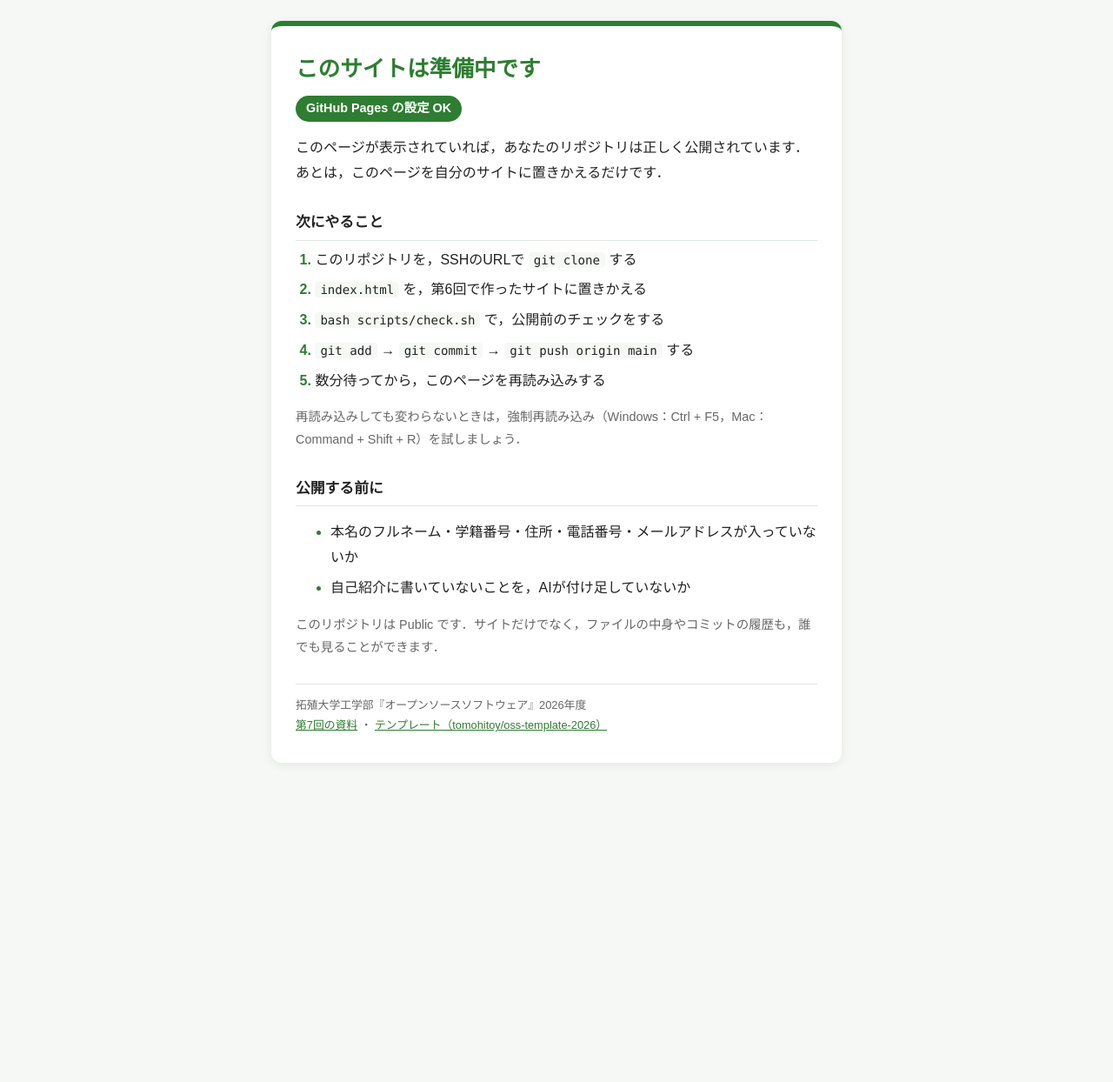
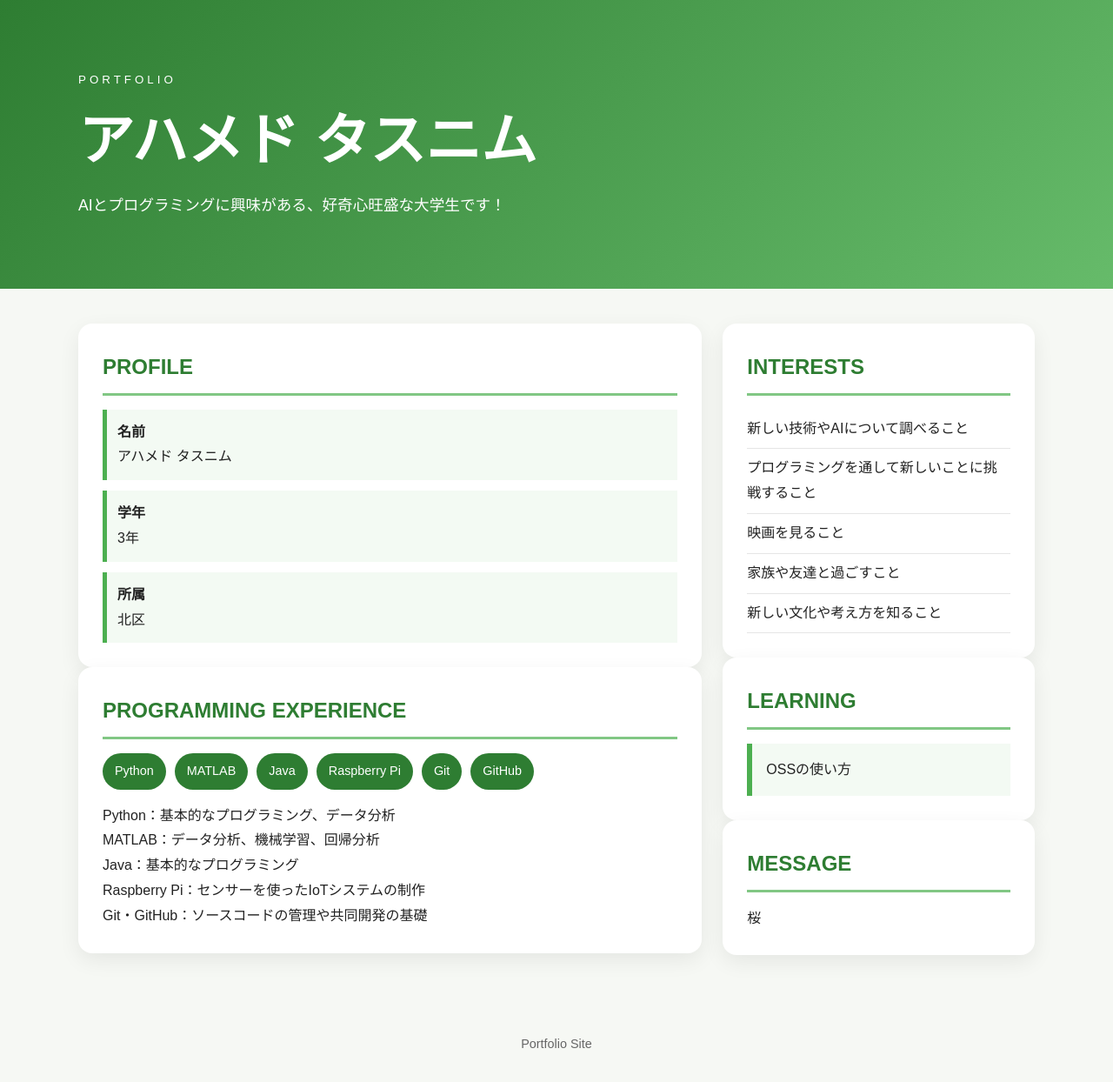
Before and after one commit to G484052024/ahammed.github.io, a plain HTML site: page index.html in a window 1280 px wide. Shown: the whole page at 87% size. Before the commit the page ends 901 px from the top, so only its background shows below. Drawn offline with Linux system fonts and the light colour scheme.

Commit message:
feat: 第6回で作ったサイトを公開する

```diff
--- a/index.html
+++ b/index.html
@@ -1,162 +1,281 @@
 <!DOCTYPE html>
-<!-- oss-template-2026:placeholder （この目印で，scripts/check.sh が「準備中」のページかどうかを見分けます） -->
-<!--
-  テンプレートの「準備中」のページです．
-  このページが https://ユーザー名.github.io/ に表示されたら，GitHub Pages の設定は成功です．
-  第7回の実習4で，このファイルを第6回で作った index.html に置きかえます．
--->
 <html lang="ja">
+
 <head>
     <meta charset="UTF-8">
-  <meta name="viewport" content="width=device-width, initial-scale=1">
-  <title>準備中</title>
+    <meta name="viewport" content="width=device-width, initial-scale=1.0">
+
+    <!-- サイトタイトル -->
+    <title>アハメド タスニム | Portfolio</title>
+
     <style>
-    /* ===== 色の設定 ===== */
-    :root {
-      --main-color: #2e7d32;  /* メインの色（見出し・番号） */
-      --bg-color: #f5f8f5;    /* ページの背景の色 */
-      --card-color: #ffffff;  /* カードの背景の色 */
-      --text-color: #222222;  /* 文字の色 */
-      --sub-color: #666666;   /* 補足の文字の色 */
-      --line-color: #dfe6df;  /* 区切り線の色 */
+        /* ==================================
+           全体設定
+           雑誌の誌面風デザイン
+        ================================== */
+        * {
+            margin: 0;
+            padding: 0;
+            box-sizing: border-box;
         }
 
-    /* パソコンやスマートフォンがダークモードのときの色 */
-    @media (prefers-color-scheme: dark) {
-      :root {
-        --main-color: #81c784;
-        --bg-color: #121512;
-        --card-color: #1e231e;
-        --text-color: #e8ece8;
-        --sub-color: #a0a8a0;
-        --line-color: #2f362f;
-      }
+        body {
+            font-family: "Yu Gothic", "Hiragino Kaku Gothic ProN", sans-serif;
+            background: #f6f8f4;
+            color: #222;
+            line-height: 1.8;
         }
 
-    /* ページ全体：カードを画面のまんなかに置く */
-    body {
-      margin: 0;
-      min-height: 100vh;
-      display: flex;
-      align-items: center;
-      justify-content: center;
-      padding: 24px 16px;
-      box-sizing: border-box;
-      font-family: "Hiragino Sans", "Yu Gothic", "Meiryo", sans-serif;
-      line-height: 1.8;
-      color: var(--text-color);
-      background: var(--bg-color);
+        /* ページ全体の横幅 */
+        .container {
+            width: min(1100px, 92%);
+            margin: auto;
         }
 
-    /* まんなかのカード */
-    main {
-      width: 100%;
-      max-width: 600px;
-      padding: 32px 28px;
-      background: var(--card-color);
-      border-top: 6px solid var(--main-color);
-      border-radius: 12px;
-      box-shadow: 0 2px 12px rgba(0, 0, 0, 0.08);
+        /* ==================================
+           表紙エリア
+        ================================== */
+        header {
+            background: linear-gradient(135deg, #2e7d32, #66bb6a);
+            color: #fff;
+            padding: 80px 0;
         }
 
-    h1 {
-      margin: 0 0 4px;
-      font-size: clamp(1.3rem, 6vw, 1.6rem);  /* スマートフォンでは少し小さくする */
-      line-height: 1.4;
-      color: var(--main-color);
+        .hero {
+            display: grid;
+            gap: 20px;
         }
 
-    h2 {
-      margin: 28px 0 8px;
-      padding-bottom: 4px;
-      font-size: 1.05rem;
-      border-bottom: 1px solid var(--line-color);
+        .hero small {
+            letter-spacing: 4px;
+            text-transform: uppercase;
         }
 
-    /* 「設定は成功」のバッジ */
-    .badge {
-      display: inline-block;
-      margin: 8px 0 0;
-      padding: 2px 12px;
-      font-size: 0.9rem;
-      font-weight: bold;
-      color: var(--card-color);
-      background: var(--main-color);
-      border-radius: 999px;
+        .hero h1 {
+            font-size: clamp(2.2rem, 6vw, 4rem);
+            line-height: 1.2;
         }
 
-    /* 「次にやること」の番号つきリスト */
-    ol {
-      margin: 0;
-      padding-left: 1.4em;
-    }
-    li {
-      margin-bottom: 6px;
-    }
-    li::marker {
-      font-weight: bold;
-      color: var(--main-color);
+        .catchcopy {
+            max-width: 700px;
+            font-size: 1.1rem;
         }
 
-    /* コマンドの見た目 */
-    code {
-      padding: 1px 6px;
-      font-family: "SFMono-Regular", Consolas, monospace;
-      font-size: 0.88em;
-      background: var(--bg-color);
-      border-radius: 4px;
-      white-space: nowrap;  /* コマンドの途中で折り返さない */
+        /* ==================================
+           メインレイアウト
+        ================================== */
+        main {
+            padding: 40px 0 60px;
         }
 
-    /* 補足の小さな文字 */
-    .sub {
-      font-size: 0.9rem;
-      color: var(--sub-color);
+        .magazine-grid {
+            display: grid;
+            grid-template-columns: 2fr 1fr;
+            gap: 24px;
         }
 
-    /* いちばん下の小さな文字 */
+        /* 雑誌の記事風カード */
+        .card {
+            background: #fff;
+            padding: 28px;
+            border-radius: 16px;
+            box-shadow: 0 8px 24px rgba(0, 0, 0, .07);
+        }
+
+        /* 見出しデザイン */
+        h2 {
+            color: #2e7d32;
+            margin-bottom: 16px;
+            padding-bottom: 8px;
+            border-bottom: 3px solid #81c784;
+            font-size: 1.5rem;
+        }
+
+        h3 {
+            color: #2e7d32;
+            margin-bottom: 10px;
+        }
+
+        /* 基本情報 */
+        .profile-list {
+            display: grid;
+            gap: 12px;
+        }
+
+        .profile-item {
+            padding: 12px;
+            background: #f3faf3;
+            border-left: 5px solid #4caf50;
+        }
+
+        /* 趣味一覧 */
+        .hobby-list {
+            list-style: none;
+        }
+
+        .hobby-list li {
+            padding: 8px 0;
+            border-bottom: 1px solid #e5e5e5;
+        }
+
+        /* スキル表示 */
+        .skills {
+            display: flex;
+            flex-wrap: wrap;
+            gap: 10px;
+            margin-bottom: 16px;
+        }
+
+        .skill {
+            background: #2e7d32;
+            color: #fff;
+            padding: 8px 14px;
+            border-radius: 999px;
+            font-size: 0.9rem;
+        }
+
+        /* 学びたいこと */
+        .highlight {
+            background: #f3faf3;
+            border-left: 6px solid #4caf50;
+            padding: 16px;
+        }
+
+        /* フッター */
         footer {
-      margin-top: 28px;
-      padding-top: 12px;
-      font-size: 0.8rem;
-      color: var(--sub-color);
-      border-top: 1px solid var(--line-color);
+            text-align: center;
+            padding: 30px;
+            color: #666;
+            font-size: 0.9rem;
         }
-    a {
-      color: var(--main-color);
+
+        /* ==================================
+           スマートフォン対応
+        ================================== */
+        @media (max-width: 768px) {
+
+            .magazine-grid {
+                grid-template-columns: 1fr;
+            }
+
+            header {
+                padding: 60px 0;
+            }
+
+            .card {
+                padding: 20px;
+            }
         }
     </style>
 </head>
+
 <body>
-  <main>
-    <h1>このサイトは準備中です</h1>
-    <p class="badge">GitHub Pages の設定 OK</p>
-    <p>このページが表示されていれば，あなたのリポジトリは正しく公開されています．
-      あとは，このページを自分のサイトに置きかえるだけです．</p>
 
-    <h2>次にやること</h2>
-    <ol>
-      <li>このリポジトリを，SSHのURLで <code>git clone</code> する</li>
-      <li><code>index.html</code> を，第6回で作ったサイトに置きかえる</li>
-      <li><code>bash scripts/check.sh</code> で，公開前のチェックをする</li>
-      <li><code>git add</code> → <code>git commit</code> → <code>git push origin main</code> する</li>
-      <li>数分待ってから，このページを再読み込みする</li>
-    </ol>
-    <p class="sub">再読み込みしても変わらないときは，強制再読み込み（Windows：Ctrl + F5，Mac：Command + Shift + R）を試しましょう．</p>
+    <!-- 雑誌の表紙風ヘッダー -->
+    <header>
+        <div class="container hero">
+            <small>PORTFOLIO</small>
+            <h1>アハメド タスニム</h1>
+            <p class="catchcopy">
+                AIとプログラミングに興味がある、好奇心旺盛な大学生です！
+            </p>
+        </div>
+    </header>
 
-    <h2>公開する前に</h2>
-    <ul>
-      <li>本名のフルネーム・学籍番号・住所・電話番号・メールアドレスが入っていないか</li>
-      <li>自己紹介に書いていないことを，AIが付け足していないか</li>
+    <!-- メインコンテンツ -->
+    <main class="container">
+
+        <div class="magazine-grid">
+
+            <!-- 左カラム -->
+            <div>
+
+                <!-- 自己紹介 -->
+                <section class="card">
+                    <h2>PROFILE</h2>
+
+                    <div class="profile-list">
+                        <div class="profile-item">
+                            <strong>名前</strong><br>
+                            アハメド タスニム
+                        </div>
+
+                        <div class="profile-item">
+                            <strong>学年</strong><br>
+                            3年
+                        </div>
+
+                        <div class="profile-item">
+                            <strong>所属</strong><br>
+                            北区
+                        </div>
+                    </div>
+                </section>
+
+                <!-- プログラミング経験 -->
+                <section class="card">
+                    <h2>PROGRAMMING EXPERIENCE</h2>
+
+                    <div class="skills">
+                        <span class="skill">Python</span>
+                        <span class="skill">MATLAB</span>
+                        <span class="skill">Java</span>
+                        <span class="skill">Raspberry Pi</span>
+                        <span class="skill">Git</span>
+                        <span class="skill">GitHub</span>
+                    </div>
+
+                    <p>Python：基本的なプログラミング、データ分析</p>
+                    <p>MATLAB：データ分析、機械学習、回帰分析</p>
+                    <p>Java：基本的なプログラミング</p>
+                    <p>Raspberry Pi：センサーを使ったIoTシステムの制作</p>
+                    <p>Git・GitHub：ソースコードの管理や共同開発の基礎</p>
+                </section>
+
+            </div>
+
+            <!-- 右カラム -->
+            <aside>
+
+                <!-- 趣味・好きなこと -->
+                <section class="card">
+                    <h2>INTERESTS</h2>
+
+                    <ul class="hobby-list">
+                        <li>新しい技術やAIについて調べること</li>
+                        <li>プログラミングを通して新しいことに挑戦すること</li>
+                        <li>映画を見ること</li>
+                        <li>家族や友達と過ごすこと</li>
+                        <li>新しい文化や考え方を知ること</li>
                     </ul>
-    <p class="sub">このリポジトリは Public です．サイトだけでなく，ファイルの中身やコミットの履歴も，誰でも見ることができます．</p>
+                </section>
 
+                <!-- 学びたいこと -->
+                <section class="card">
+                    <h2>LEARNING</h2>
+
+                    <div class="highlight">
+                        OSSの使い方
+                    </div>
+                </section>
+
+                <!-- ひとこと -->
+                <section class="card">
+                    <h2>MESSAGE</h2>
+                    <p>桜</p>
+                </section>
+
+            </aside>
+
+        </div>
+
+    </main>
+
+    <!-- フッター -->
     <footer>
-      拓殖大学工学部『オープンソースソフトウェア』2026年度<br>
-      <a href="https://github.com/tomohitoy/oss-practice-2026/blob/main-07/chap07/README.md">第7回の資料</a>
-      ・
-      <a href="https://github.com/tomohitoy/oss-template-2026">テンプレート（tomohitoy/oss-template-2026）</a>
+        Portfolio Site
     </footer>
-  </main>
+
 </body>
+
 </html>
```
Lines whose indentation alone changed are shown as unchanged.
